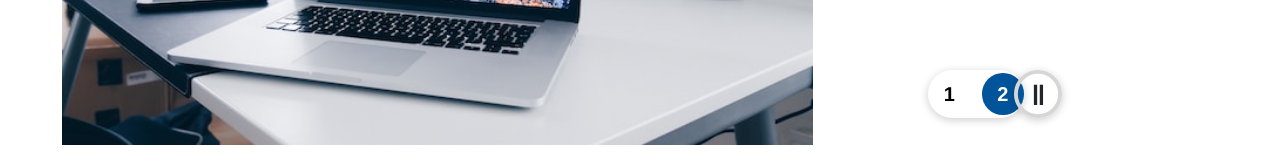
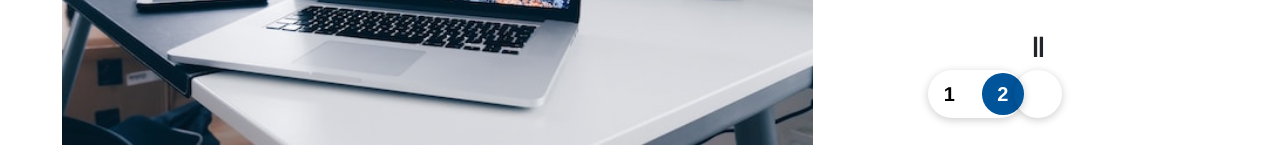
Before and after one commit to elijahthomas1/phone_store, a React (Create React App) app: page / in a window 1280 px wide. Shown: the part 571-739 px from the top of the page. Built offline with nearby package versions, Linux system fonts and the light colour scheme.

Commit message:
changed progressbar

```diff
--- a/src/components/ImageSlider/ImageSlider.js
+++ b/src/components/ImageSlider/ImageSlider.js
@@ -20,6 +20,8 @@ const ImageSlider = ({images}) => {
     //   console.log(countdown)
     // }, 100)
     // let timeCounter = setInterval(subtractTime, 100);
+
+
 
     return () => {
       clearTimeout(timeStop)
@@ -72,7 +74,7 @@ const ImageSlider = ({images}) => {
         <div onClick={() => setIndex(1)} className={curIndex === 1 ? 'slider__pillbox-2 slider__pillbox-selected' : 'slider__pillbox-2'}>2</div>
       </div>
       <div onClick={() => clearCounter()} className='slider__pause'>
-        <CircularProgressbar value={countdown} minValue={0} maxValue={100}/>
+        {/* <CircularProgressbar value={countdown} minValue={0} maxValue={100}/> */}
         {pauseIcon ? <p className='slider__pause-icon'>&#8214;</p> : <p className='slider__pause-icon'>&#9658;</p>}
       </div>
       {/* <div className='slider__button-container'>
```
